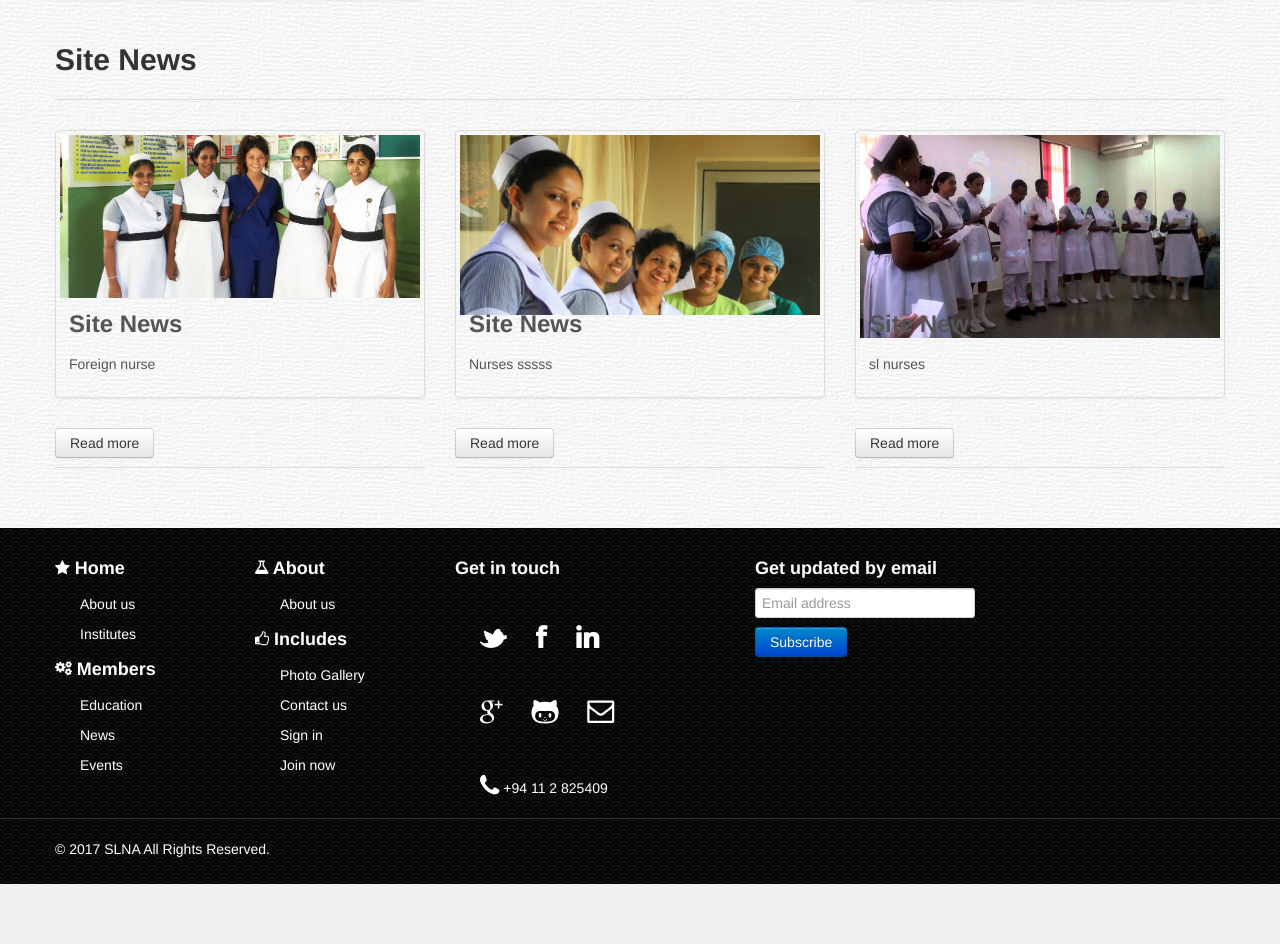
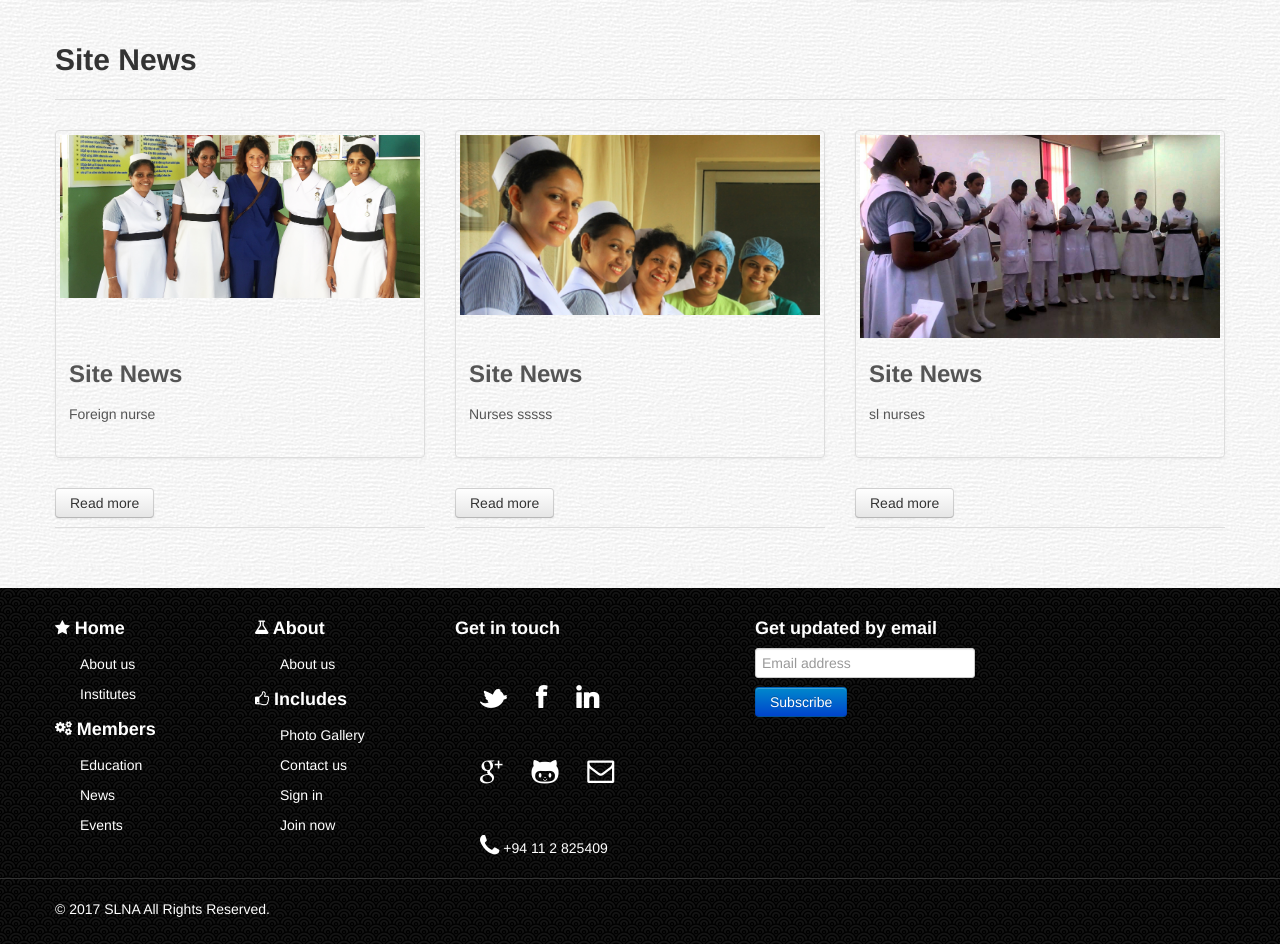
Before and after one commit to Imal1992/NIHS, a PHP site: page /NIHS/index.php in a window 1280 px wide. Shown: the part 1301-2245 px from the top of the page. Before the commit the page ends 2185 px from the top, so only its background shows below. Run offline with PHP 8.4, Linux system fonts and the light colour scheme; data comes from the database, SQL or seed files in the repository.

Commit message:
news size issue in index page fixed

```diff
--- a/pages/index.php
+++ b/pages/index.php
@@ -23,7 +23,10 @@
     <link href="../css/boot-business.css" rel="stylesheet">
     <style type="text/css">
 	  	.fixedDiv{
-	  		height: 150px;
+	  		height: 200px;
+	  	}
+	  	.fixedNewsDiv{
+	  		height: 100px;
 	  	}
   	</style>
   </head>
@@ -270,7 +273,7 @@
 
 	                  ?>
 
-                  		<div class="caption">
+                  		<div class="caption fixedNewsDiv">
 		                    <h3>Site News</h3>
 		                    <p>
 		                      <?php echo $dbnews; ?>
```
